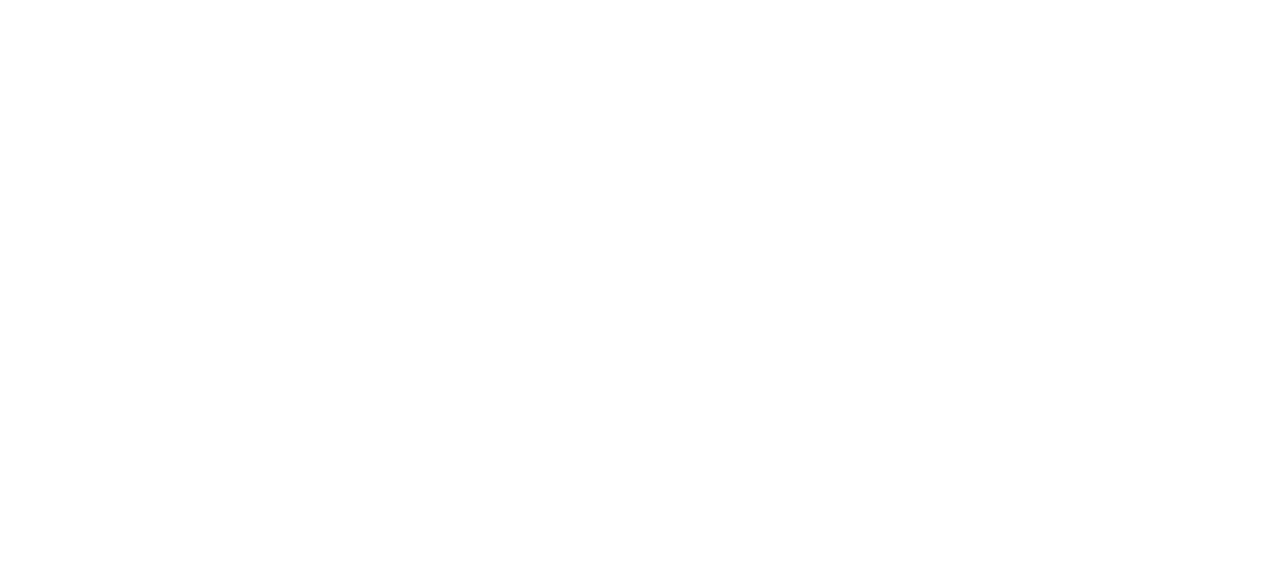
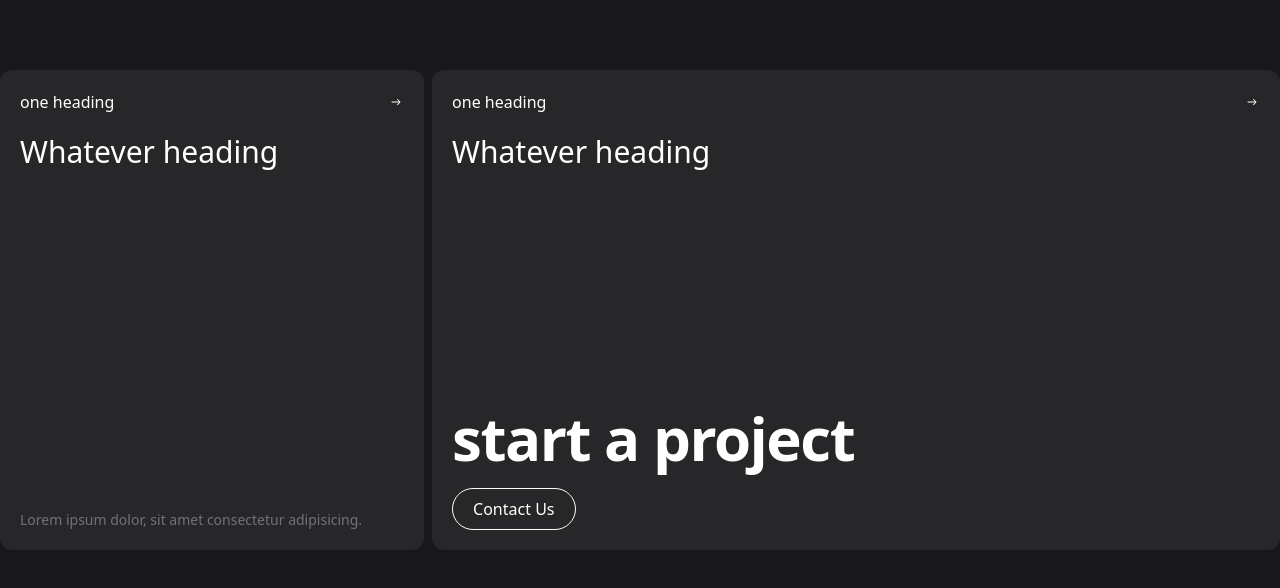
Before and after one commit to 72Chandu/FRONTEND, a React app in the folder refokus-project/: page / in a window 1280 px wide. Shown: the part 2997-3585 px from the top of the page. Before the commit the page ends 2987 px from the top, so only its background shows below. Built offline with nearby package versions, Linux system fonts and the light colour scheme; the HTML template or start-up script is replaced by a standard one.

Commit message:
adding card in project

```diff
--- a/refokus-project/src/App.jsx
+++ b/refokus-project/src/App.jsx
@@ -4,6 +4,7 @@
 import Stripes from './components/Stripes'
 import Products from './components/Products'
 import Marquees from './components/Marquees'
+import Cards from './components/Cards'
 
 const App = () => {
   return (
@@ -13,6 +14,7 @@
       <Stripes/>
       <Products/>
       <Marquees/>
+      <Cards/>
     </div>
   )
 }
--- /dev/null
+++ b/refokus-project/src/components/Card.jsx
@@ -0,0 +1,31 @@
+import React from 'react'
+import { IoIosArrowRoundForward } from 'react-icons/io'
+const Card = ({ width, start, para,hover}) => {
+    return (
+        <div className={`${width} bg-zinc-800 p-5 rounded-xl min-h-[30rem] flex flex-col justify-between hover:${hover}`}>
+            <div className='w-full'>
+                <div className='w-full flex justify-between items-center '>
+                    <h3>one heading</h3>
+                    <IoIosArrowRoundForward />
+                </div>
+                <h1 className='text-3xl font-medium mt-5'>Whatever heading</h1>
+            </div>
+            <div className='down w-full'>
+                {
+                    start === true ? (
+                        <>
+                            <h1 className='text-6xl font-semibold tracking-tight leading-none'>start a project</h1>
+                            <button className='rounded-full mt-5 py-2 px-5 border-[1px] border-zinc-50'>Contact Us</button>
+                        </>
+                    ) : null
+                }
+                {
+                    para === true ? (
+                        <p className='text-sm text-zinc-500 font-medium'>Lorem ipsum dolor, sit amet consectetur adipisicing.</p>
+                    ) : null
+                }
+            </div>
+        </div>
+    )
+}
+export default Card
--- /dev/null
+++ b/refokus-project/src/components/Cards.jsx
@@ -0,0 +1,15 @@
+import React from 'react'
+import Card from './Card'
+
+const Cards = () => {
+  return (
+    <div className='w-full'>
+        <div className='max-w-screen-xl mx-auto py-20 flex gap-2'>
+            <Card width={"basis-1/3"} start={false} para={true}/>
+            <Card width={"basis-2/3"}start={true} para={false} hover={"bg-violet-600"}/>
+        </div>
+    </div>
+  )
+}
+
+export default Cards
```
